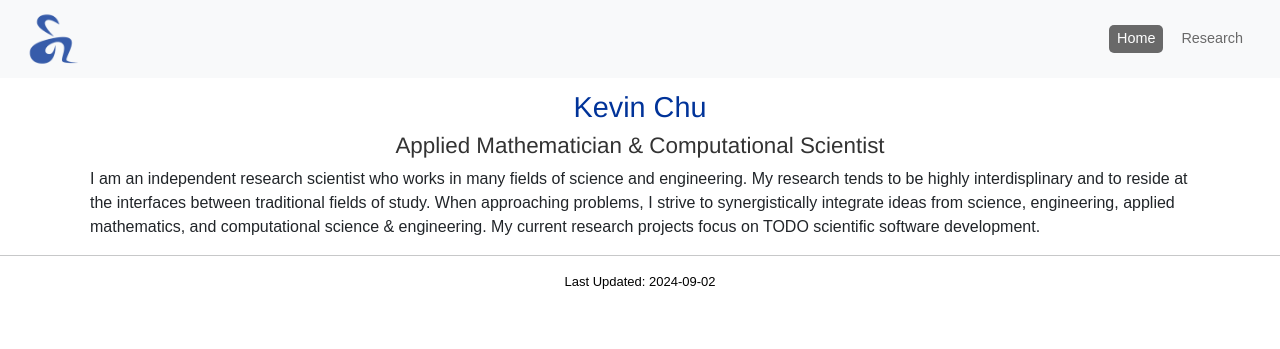
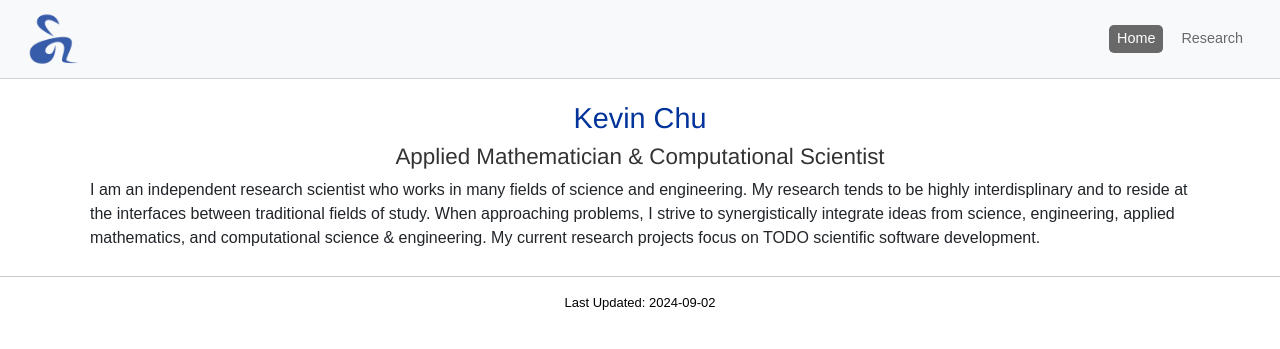
Before and after one commit to ktchu/ktchu.github.io, a Jekyll site: the page built from index.html, in a window 1280 px wide. Shown: the top 349 px of the page. Built offline with Jekyll 4.4.1, drawn with Linux system fonts in a browser that asks for light colours.

Commit message:
Polish CSS

```diff
--- a/_sass/base.scss
+++ b/_sass/base.scss
@@ -44,6 +44,7 @@ p {
   margin: 0;
   padding: 0;
   background-color: white;
+  border-bottom: 1px solid lightgray;
 }
 
 /* navbar */
@@ -80,7 +81,7 @@ a.navbar-brand {
 
 #content {
   margin: 0 auto;
-  padding: 0 20px;
+  padding: 10px 20px;
 }
 
 /* footer */
```
